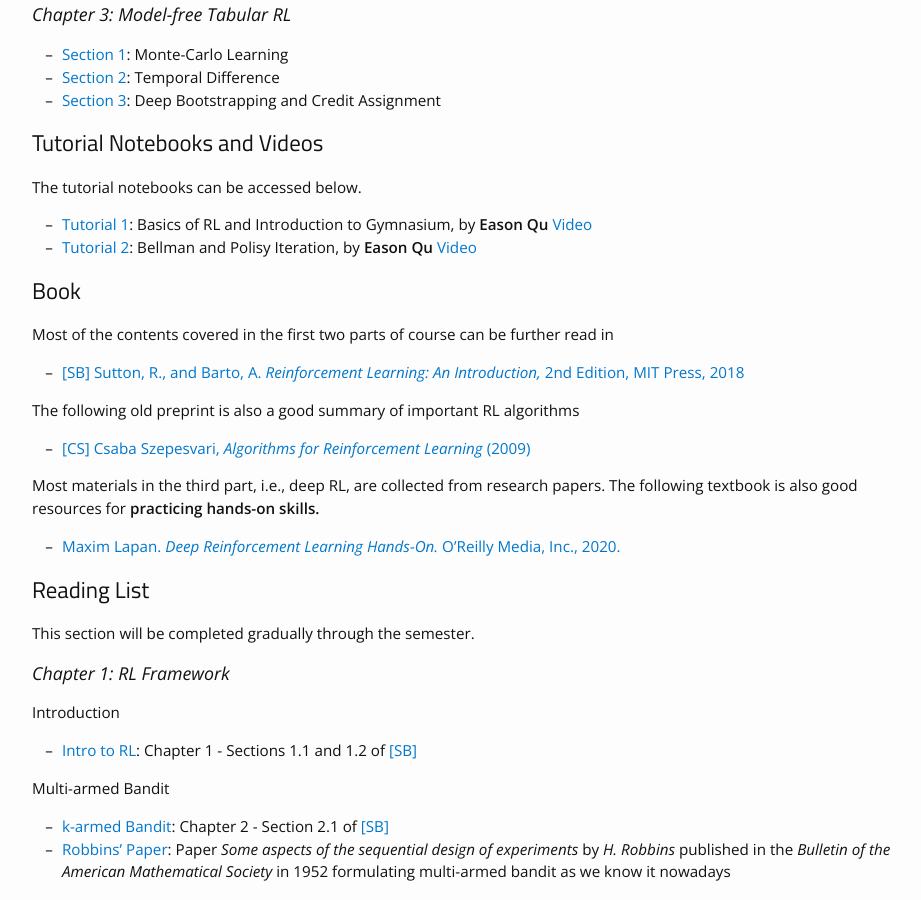
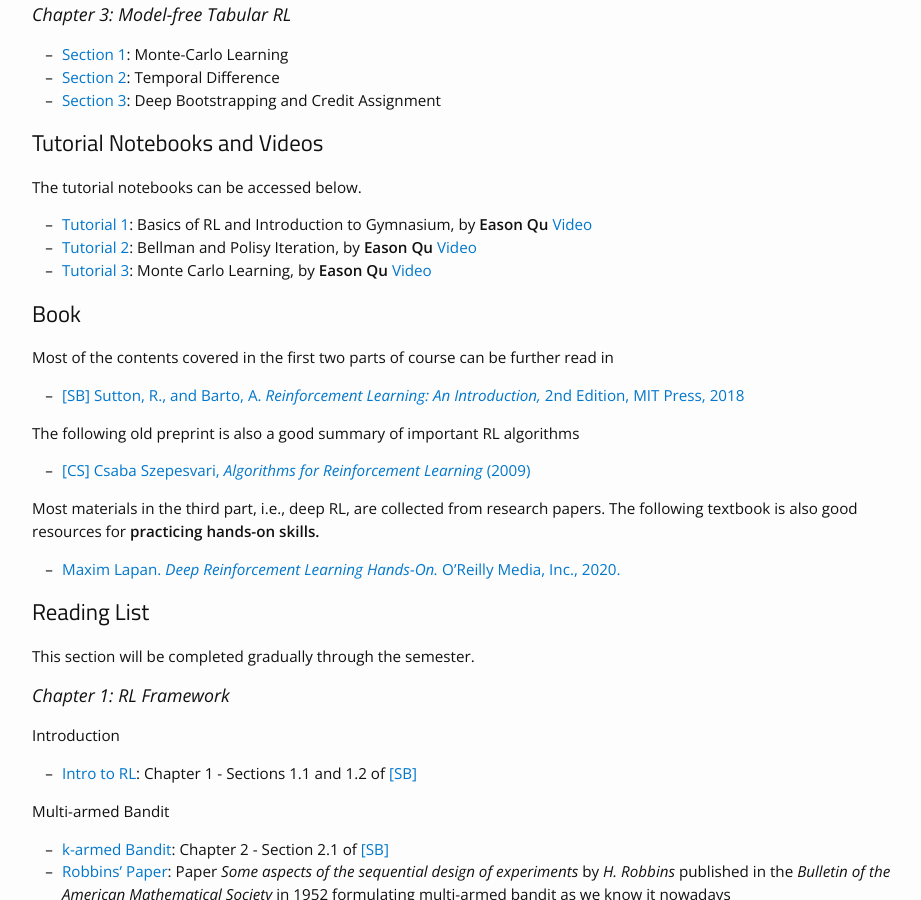
Before and after one commit to bereyhi-courses/rl-utoronto, a Jekyll site: the page built from materials.md, in a window 1280 px wide and 900 px high, scrolled down 754 px. Shown: the whole window, without its empty margins (163-1084 px from the left). Built offline with Jekyll 4.4.1, drawn with Linux system fonts in a browser that asks for light colours; nearby versions of some CDN libraries.

Commit message:
T3 uploaded

```diff
--- a/materials.md
+++ b/materials.md
@@ -61,6 +61,7 @@ The lecture notes are uploaded through the semester. For each chapter, the notes
 The tutorial notebooks can be accessed below.
 * [Tutorial 1]({{site.baseurl}}/assets/Tutorials/Tutorial_1_RL.zip): Basics of RL and Introduction to Gymnasium, by __Eason Qu__ [Video](https://play.library.utoronto.ca/watch/e4a81fb3b85fe0e5845785522879e14d)
 * [Tutorial 2]({{site.baseurl}}/assets/Tutorials/Tutorial_2_RL.zip): Bellman and Polisy Iteration, by __Eason Qu__ [Video](https://play.library.utoronto.ca/watch/4aa2279d2512bc9e111a7aa9e8ae615e)
+* [Tutorial 3]({{site.baseurl}}/assets/Tutorials/Tutorial_3_RL.zip): Monte Carlo Learning, by __Eason Qu__ [Video](https://play.library.utoronto.ca/watch/1a74ade96092f68b3d913c8717d8e5dd)
 
 ## Book
 
```
Also changed, not shown: 4 other files.
